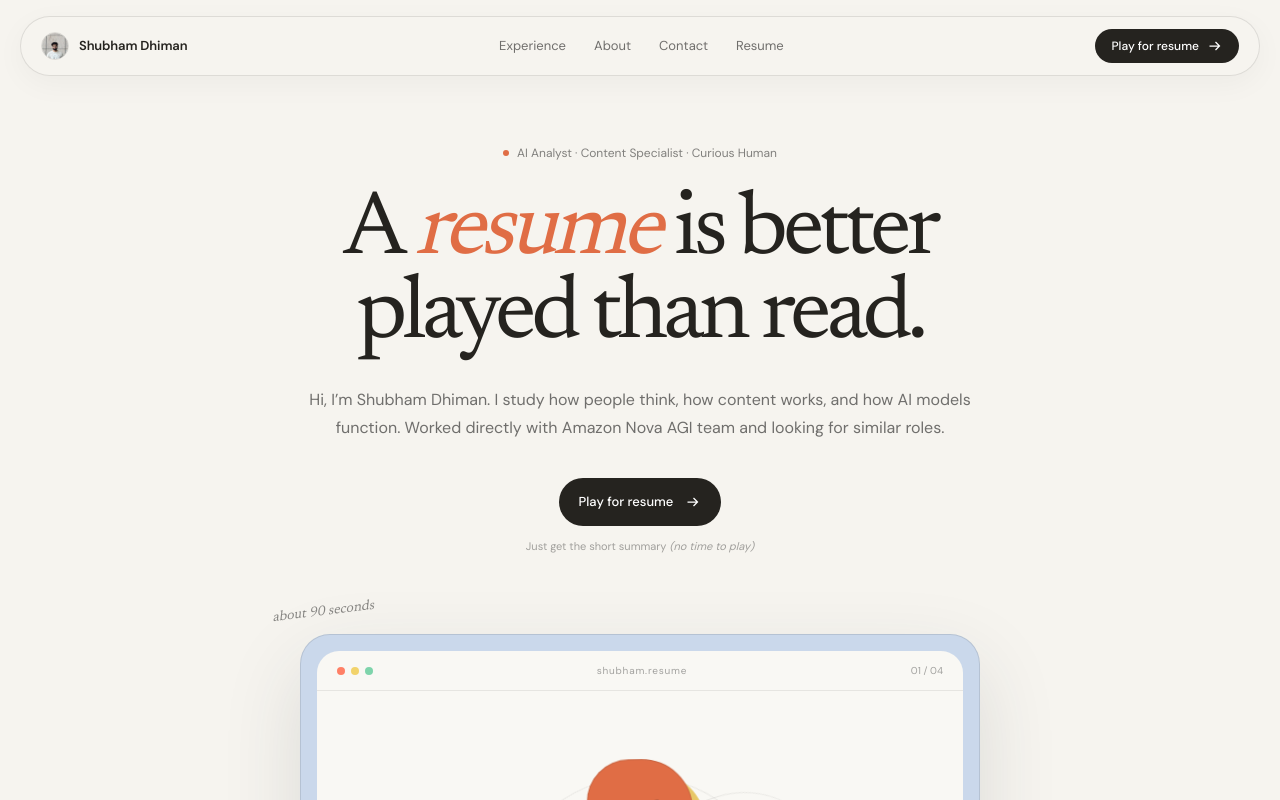
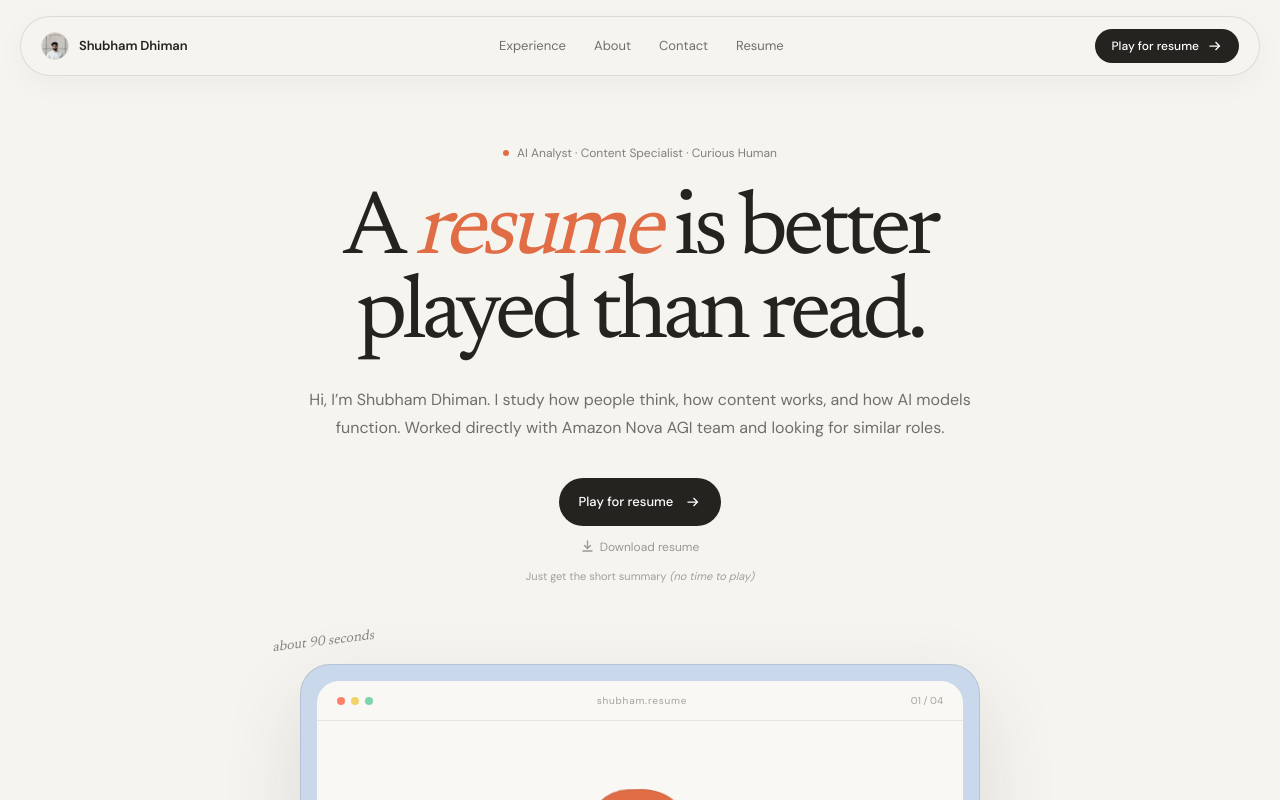
Before and after one commit to shubham-dhimaan/resume-game, a React (Vite) app: page / in a window 1280 px wide. Shown: the top 800 px of the page. Built offline with nearby package versions, Linux system fonts and the light colour scheme.

Commit message:
fix: use BASE_URL for PDF path and add ghost download resume button to hero

```diff
--- a/src/App.tsx
+++ b/src/App.tsx
@@ -2,7 +2,8 @@ import { useState } from "react"
 import ResumeGame from "./ResumeGame"
 import avatarImg from "/shubham-avatar.jpg?url"
 import amazonImg from "/shubham-at-amazon.jpg?url"
-import resumePdf from "/Shubham-Dhiman-Resume.pdf?url"
+
+const resumePdf = `${import.meta.env.BASE_URL}Shubham-Dhiman-Resume.pdf`
 
 const milestones = [
   {
@@ -200,6 +201,16 @@ export default function App() {
                 <Arrow />
               </span>
             </button>
+            <a
+              href={resumePdf}
+              download
+              className="flex items-center gap-1.5 text-[12px] text-black/38 transition-colors hover:text-black/60"
+            >
+              <svg width="13" height="13" viewBox="0 0 13 13" fill="none" xmlns="http://www.w3.org/2000/svg">
+                <path d="M6.5 1v7M3.5 5.5l3 3 3-3M2 11h9" stroke="currentColor" strokeWidth="1.3" strokeLinecap="round" strokeLinejoin="round"/>
+              </svg>
+              Download resume
+            </a>
             <a className="nav-link text-[11px] text-black/35" href="#work">
               Just get the short summary{" "}
               <span className="italic">(no time to play)</span>
```
